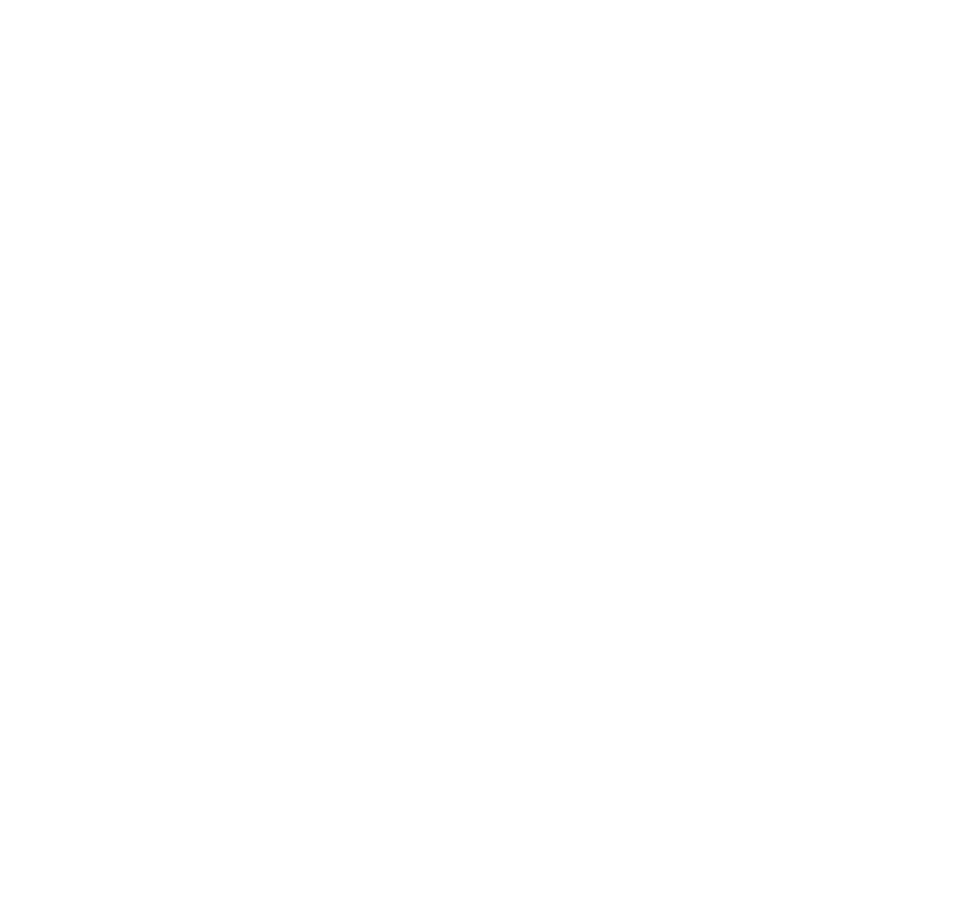
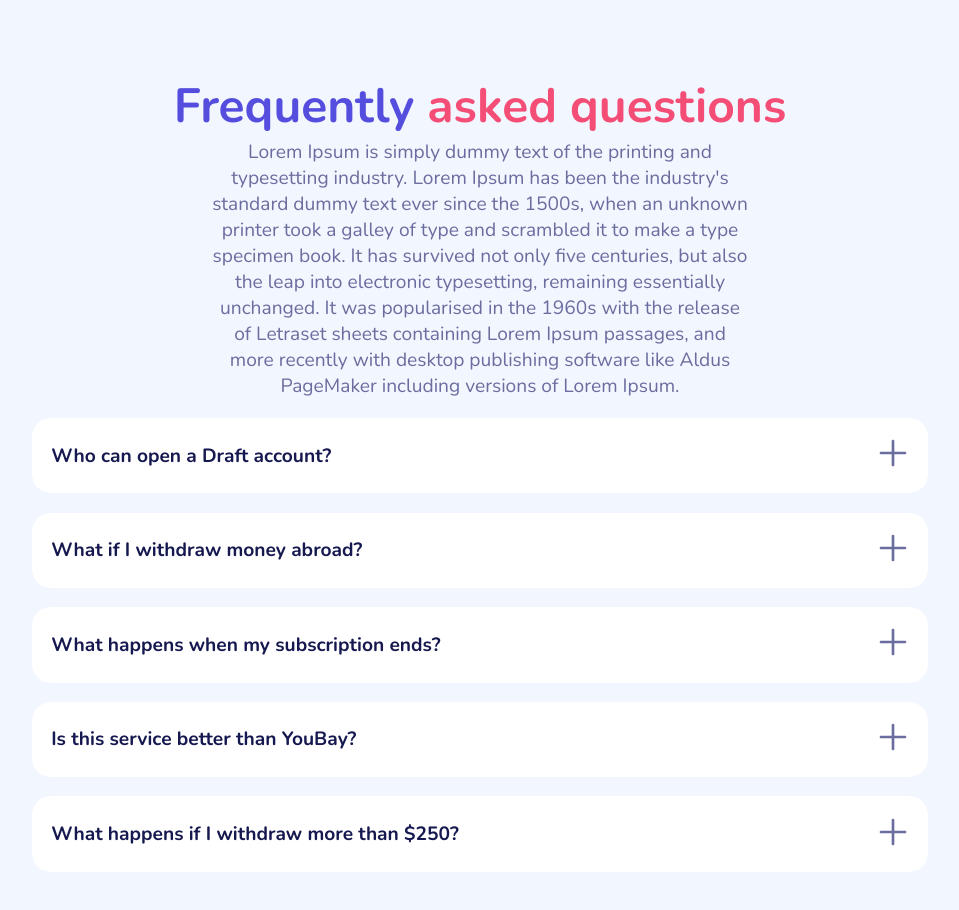
Before and after one commit to Rajinikanthgatti/react-ui-app, a React (Create React App) app: page / in a window 1280 px wide. Shown: the part 5400-6310 px from the top of the page, without its empty margins (160-1119 px from the left). Before the commit the page ends 5540 px from the top, so only its background shows below. Built offline with nearby package versions, Linux system fonts and the light colour scheme.

Commit message:
Frequently asked questions page added

```diff
--- a/src/App.js
+++ b/src/App.js
@@ -7,6 +7,7 @@
 import ChartSection from './Components/ChartSection';
 import MessagingSection from './Components/MessagingSection';
 import PaymentSection from './Components/PaymentSection';
+import FAQSection from './Components/FAQSection';
 
 function App() {
   return (
@@ -18,6 +19,7 @@
           <ChartSection></ChartSection>
           <MessagingSection></MessagingSection>
           <PaymentSection></PaymentSection>
+          <FAQSection></FAQSection>
         </MainSheetStyled>
       </OuterLayout>
     </div>
--- a/src/Components/Card.js
+++ b/src/Components/Card.js
@@ -63,7 +63,7 @@
 }
 const CardStyleAnimate = styled.div`
     background-color: #fff;
-    padding: 0 1em;
+    padding: 0.25em 1em;
     border-radius: 2em;
     margin: 0 1em;
     box-shadow: 0px 25px 50px rgb(60 60 60 / 37%);
--- /dev/null
+++ b/src/Components/FAQSection.js
@@ -0,0 +1,42 @@
+import React from 'react'
+import styled from 'styled-components'
+import { InnerLayout } from '../Styles/Layouts';
+import lines from '../img/lines.svg'
+import questions from '../questions';
+import Question from './Question';
+
+export default function FAQSection() {
+    return (
+        <FAQSectionStyled>
+            <InnerLayout>
+                <h3 className="small-heading">Frequently <span>asked questions</span></h3>
+                <p className="c-para">Lorem Ipsum is simply dummy text of the printing and typesetting industry. Lorem Ipsum has been the industry's standard dummy text ever since the 1500s, when an unknown printer took a galley of type and scrambled it to make a type specimen book. It has survived not only five centuries, but also the leap into electronic typesetting, remaining essentially unchanged. It was popularised in the 1960s with the release of Letraset sheets containing Lorem Ipsum passages, and more recently with desktop publishing software like Aldus PageMaker including versions of Lorem Ipsum.</p>
+                <div className="lines">
+                    {/*<img src={lines} alt=""></img>*/}
+                </div>
+                <div className="questions-con">
+                    {
+                        questions.map((q) => {
+                            return <Question key={q.id} {...q}/>
+                        })
+                    }
+                </div>
+            </InnerLayout>
+        </FAQSectionStyled>
+    )
+}
+
+const FAQSectionStyled = styled.div`
+    .c-para{
+        width: 60%;
+        margin: 0 auto;
+    }
+    .lines{
+        position: absolute;
+        left: 0;
+        width: 100%;
+        img{
+            width: 100%;
+        }
+    }
+`;
--- /dev/null
+++ b/src/Components/Question.js
@@ -0,0 +1,46 @@
+import React, {useState} from 'react'
+import styled from 'styled-components'
+import plus from '../img/plus.svg'
+import minus from '../img/minus.svg'
+
+export default function Question({title, description}) {
+    const [toogle, setToogle] = useState(false);
+    const btnToogler = () => {
+        setToogle(!toogle);
+    }
+    return (
+        <QuestionAnimated>
+            <div className="q-con">
+                <div className="toogle-title">
+                    <h4>{title}</h4>
+                    <button onClick={btnToogler}>
+                        {toogle ? <img src={minus} alt=""></img> :  <img src={plus} alt=""></img>}
+                    </button>
+                </div>
+                {toogle && <p>{description}</p>}
+            </div>
+        </QuestionAnimated>
+    )
+}
+const QuestionAnimated = styled.div`
+    background-color: #fff;
+    margin: 1em 0;
+    padding: 1em 1em;
+    border-radius: 1em;
+    transition: all .4s ease-in-out;
+    h4{
+        color: #16194F;
+        transition: all .4s ease-in-out;
+    }
+    .toogle-title{
+        display: flex;
+        align-items: center;
+        justify-content: space-between;
+        transition: all .4s ease-in-out;
+        button{
+            background: transparent;
+            outline: none;
+            border: none;
+        }
+    }
+`;
--- a/src/GlobalStyle.js
+++ b/src/GlobalStyle.js
@@ -21,7 +21,7 @@
         color: #fff;
     }
     body{
-        background-color: var(--neutral-light)
+        background-color: var(--neutral-light);
         color: inherit;
         font-size: 1.2em;
     }
@@ -41,5 +41,8 @@
     span{
         color: var(--accent-pink);
     }
+    .c-para{
+        text-align: center;
+    }
 `;
 export default GlobalStyle;
--- /dev/null
+++ b/src/questions.js
@@ -0,0 +1,29 @@
+const questions = [
+    {
+        id: 1,
+        title: 'Who can open a Draft account?',
+        description: 'Lorem ipsum, dolor sit amet consectetur adipisicing elit. Magni voluptate unde vero corporis tempora praesentium laboriosam ratione incidunt a odit.'
+    },
+    {
+        id: 2,
+        title: 'What if I withdraw money abroad?',
+        description: 'Lorem ipsum, dolor sit amet consectetur adipisicing elit. Magni voluptate unde vero corporis tempora praesentium laboriosam ratione incidunt a odit.'
+    },
+    {
+        id: 3,
+        title: 'What happens when my subscription ends?',
+        description: 'Lorem ipsum, dolor sit amet consectetur adipisicing elit. Magni voluptate unde vero corporis tempora praesentium laboriosam ratione incidunt a odit.'
+    },
+    {
+        id: 4,
+        title: 'Is this service better than YouBay?',
+        description: 'Lorem ipsum, dolor sit amet consectetur adipisicing elit. Magni voluptate unde vero corporis tempora praesentium laboriosam ratione incidunt a odit.'
+    },
+    {
+        id: 5,
+        title: 'What happens if I withdraw more than $250?',
+        description: 'Lorem ipsum, dolor sit amet consectetur adipisicing elit. Magni voluptate unde vero corporis tempora praesentium laboriosam ratione incidunt a odit.'
+    }
+]
+
+export default questions;
```
Also changed, not shown: 1 other file (tests, documents, lock files or other folders).
